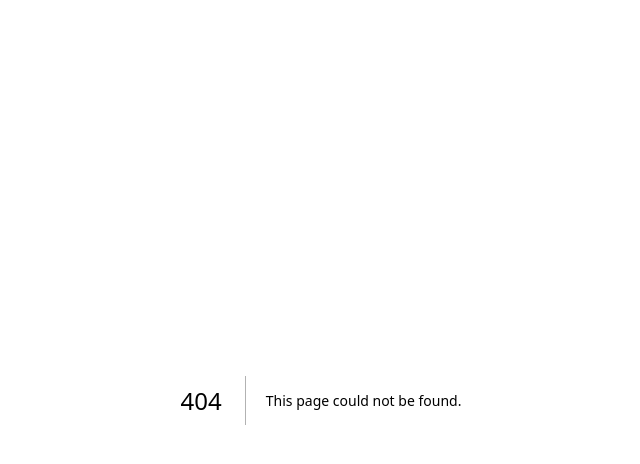
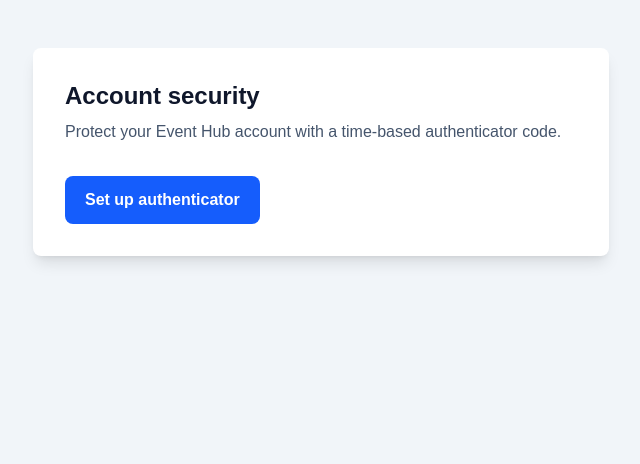
Before and after one commit to iamsabinakhanal/event_hub, a Next.js app: page /user/security in a window 1280 px wide. Before the commit this address had no page. Shown: the top 464 px of the page, without its empty margins (319-959 px from the left). Built offline with nearby package versions, Linux system fonts and the light colour scheme; no server answers.

Commit message:
add user security settings and MFA management

```diff
--- /dev/null
+++ b/app/user/security/page.tsx
@@ -0,0 +1,53 @@
+"use client";
+
+import { FormEvent, useState } from "react";
+import { handleTotpSetup, handleTotpVerify } from "@/lib/action/auth_action";
+
+export default function SecurityPage() {
+  const [setup, setSetup] = useState<{ secret?: string; otpauthUrl?: string } | null>(null);
+  const [code, setCode] = useState("");
+  const [message, setMessage] = useState("");
+
+  const beginSetup = async () => {
+    const result = await handleTotpSetup();
+    if (result.success) setSetup(result.data);
+    else setMessage(result.message || "Could not start MFA setup");
+  };
+
+  const verify = async (event: FormEvent) => {
+    event.preventDefault();
+    const result = await handleTotpVerify(code);
+    setMessage(result.success ? "Authenticator verification enabled." : result.message || "Invalid code");
+  };
+
+  return (
+    <main className="min-h-screen bg-slate-100 px-6 py-12">
+      <section className="mx-auto max-w-xl rounded-lg bg-white p-8 shadow-lg">
+        <h1 className="text-2xl font-bold text-slate-900">Account security</h1>
+        <p className="mt-2 text-slate-600">Protect your Event Hub account with a time-based authenticator code.</p>
+        {!setup ? (
+          <button onClick={beginSetup} className="mt-8 rounded-lg bg-blue-600 px-5 py-3 font-semibold text-white hover:bg-blue-700">
+            Set up authenticator
+          </button>
+        ) : (
+          <form onSubmit={verify} className="mt-8 space-y-4">
+            <p className="text-sm text-slate-700">Add this secret to your authenticator app, then enter the six-digit code.</p>
+            <code className="block break-all rounded bg-slate-100 p-3 text-sm">{setup.secret}</code>
+            <input
+              value={code}
+              onChange={(event) => setCode(event.target.value)}
+              inputMode="numeric"
+              pattern="[0-9]{6}"
+              maxLength={6}
+              placeholder="000000"
+              className="w-full rounded-lg border border-slate-300 px-4 py-3"
+              aria-label="Authenticator code"
+            />
+            <button className="rounded-lg bg-emerald-600 px-5 py-3 font-semibold text-white hover:bg-emerald-700">Verify code</button>
+          </form>
+        )}
+        {message && <p className="mt-6 text-sm text-slate-700">{message}</p>}
+      </section>
+    </main>
+  );
+}
```
